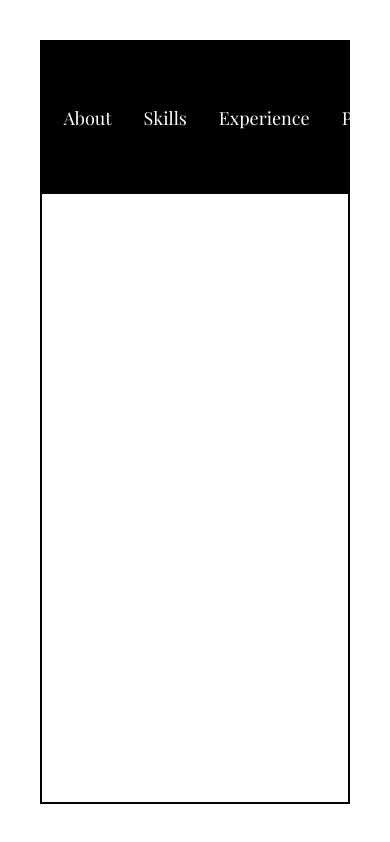
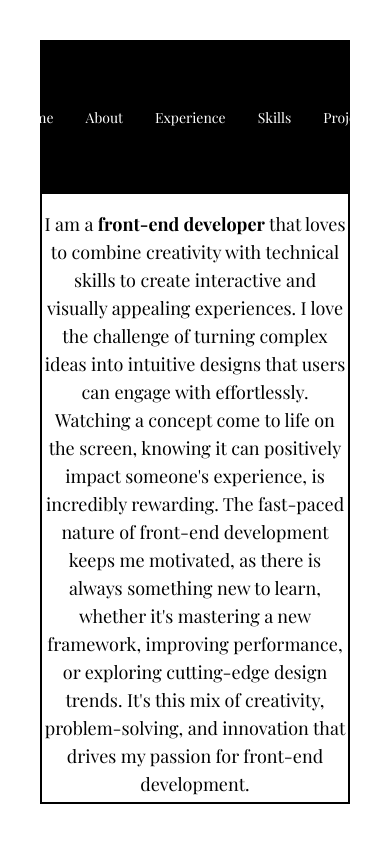
Before and after one commit to emirCo95/portfolio_v4, a Next.js app: page /about in a window 390 px wide. Built offline with nearby package versions, Linux system fonts and the light colour scheme; a web font is replaced by a local one.

Commit message:
create about page

```diff
--- a/app/about/page.tsx
+++ b/app/about/page.tsx
@@ -1,7 +1,32 @@
 import React from 'react';
+import { playFair } from '../ui/fonts';
 
 const About = () => {
-  return <div>About</div>;
+  return (
+    <div className="w-full md:w-[80%] h-full">
+      <div className="w-full h-full flex flex-col items-center justify-center animate-slidein">
+        <h1 className={`${playFair.className} antialiased text-5xl mt-24`}>
+          Hi, I&apos;m Emir
+        </h1>
+        <p
+          className={`${playFair.className} antialiased text-lg max-w-[350px] lg:max-w-[400px] mt-5 text-center`}
+        >
+          I am a <span className="font-bold">front-end developer</span> that
+          loves to combine creativity with technical skills to create
+          interactive and visually appealing experiences. I love the challenge
+          of turning complex ideas into intuitive designs that users can engage
+          with effortlessly. Watching a concept come to life on the screen,
+          knowing it can positively impact someone&apos;s experience, is
+          incredibly rewarding. The fast-paced nature of front-end development
+          keeps me motivated, as there is always something new to learn, whether
+          it&apos;s mastering a new framework, improving performance, or
+          exploring cutting-edge design trends. It&apos;s this mix of
+          creativity, problem-solving, and innovation that drives my passion for
+          front-end development.
+        </p>
+      </div>
+    </div>
+  );
 };
 
 export default About;
--- /dev/null
+++ b/app/experience/page.tsx
@@ -0,0 +1,7 @@
+import React from 'react';
+
+const Experience = () => {
+  return <div>Experience</div>;
+};
+
+export default Experience;
--- /dev/null
+++ b/app/projects/page.tsx
@@ -0,0 +1,7 @@
+import React from 'react';
+
+const Projects = () => {
+  return <div>Projects</div>;
+};
+
+export default Projects;
--- /dev/null
+++ b/app/skills/page.tsx
@@ -0,0 +1,7 @@
+import React from 'react';
+
+const Skills = () => {
+  return <div>Skills</div>;
+};
+
+export default Skills;
--- a/components/Navbar.tsx
+++ b/components/Navbar.tsx
@@ -9,31 +9,31 @@ const Navbar = () => {
         <div className="w-full h-full flex md:flex-col justify-center items-center gap-8">
           <Link
             href="/"
-            className={`${playFair.className} antialiased text-white text-lg lg:text-2xl hover:underline animate-slidein`}
+            className={`${playFair.className} antialiased text-white text-sm md:text-lg lg:text-2xl hover:underline animate-slidein`}
           >
             Home
           </Link>
           <Link
             href="/about"
-            className={`${playFair.className} antialiased text-white text-lg lg:text-2xl hover:underline animate-slidein`}
+            className={`${playFair.className} antialiased text-white text-sm md:text-lg lg:text-2xl hover:underline animate-slidein`}
           >
             About
           </Link>
           <Link
+            href="/experience"
+            className={`${playFair.className} antialiased text-white text-sm md:text-lg lg:text-2xl hover:underline animate-slidein`}
+          >
+            Experience
+          </Link>
+          <Link
             href="/skills"
-            className={`${playFair.className} antialiased text-white text-lg lg:text-2xl hover:underline animate-slidein`}
+            className={`${playFair.className} antialiased text-white text-sm md:text-lg lg:text-2xl hover:underline animate-slidein`}
           >
             Skills
           </Link>
           <Link
-            href="/experience"
-            className={`${playFair.className} antialiased text-white text-lg lg:text-2xl hover:underline animate-slidein`}
-          >
-            Experience
-          </Link>
-          <Link
             href="/projects"
-            className={`${playFair.className} antialiased text-white text-lg lg:text-2xl hover:underline animate-slidein`}
+            className={`${playFair.className} antialiased text-white text-sm md:text-lg lg:text-2xl hover:underline animate-slidein`}
           >
             Projects
           </Link>
```
